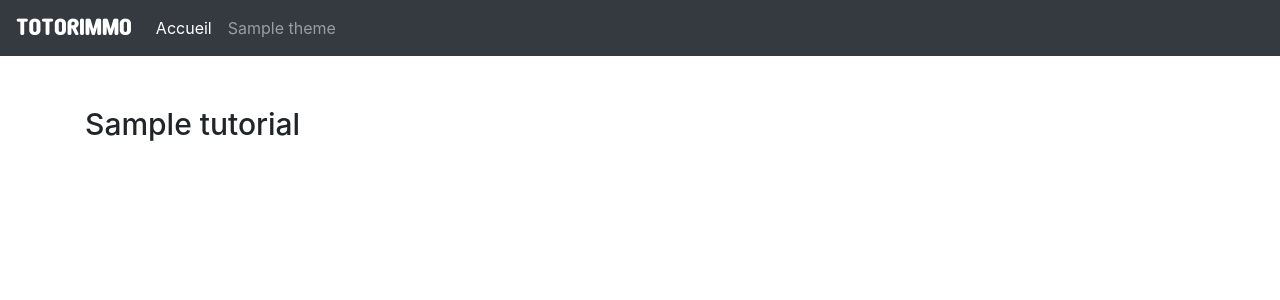
After one commit to thomas-v/blog, a Django app: template visual/templates/visual/detail.html in a window 1280 px wide. The commit adds this page. Shown: the top 300 px of the page. Run offline with Django 3.2, Linux system fonts and the light colour scheme; the template is opened without the code that fills it: most values are stand-ins (such as "Sample title", 1, 10 or a date in 2020); some libraries are stand-ins or nearby versions.

Commit message:
ebauche du detail du tutoriel

```diff
--- a/visual/static/visual/style.css
+++ b/visual/static/visual/style.css
@@ -10,7 +10,7 @@
     font-family: "Brand", serif;
 }
 
-#intro,#list{
+#intro,#list,#detail{
     margin-top:50px;
 }
 #intro-title,#list-title{
--- /dev/null
+++ b/visual/templates/visual/detail.html
@@ -0,0 +1,9 @@
+{% extends 'visual/base.html' %}
+
+{% block content %}
+    <div class="row" id="detail">
+        <div class="col">
+            <h2 id="intro-title">{{tutorial.name}}</h2>
+        </div>
+    </div>
+{% endblock %}
--- a/visual/templates/visual/list.html
+++ b/visual/templates/visual/list.html
@@ -7,7 +7,7 @@
                 <ul class="list-group">
                     {% for tutorial in tutorials %}
                         <li class="list-group-item">
-                            <span id="list-tutorial-title">{{tutorial.name}}</span>
+                            <span id="list-tutorial-title"><a href="{% url 'detail-tutoriel' tutorial.id %}">{{tutorial.name}}</a></span>
                             {% if tutorial.date|date:"Y-m-d" > week_ago|date:"Y-m-d" %}
                                 <span class="badge badge-primary">New</span>
                             {% endif %}
--- a/visual/urls.py
+++ b/visual/urls.py
@@ -5,4 +5,5 @@ from . import views
 urlpatterns = [
     path('', views.index, name='index'),
     path('tutoriels/<int:id>/', views.listTutorials, name='tutoriels'),
+     path('detail/<int:id>/', views.detailTutorial, name='detail-tutoriel'),
 ]
```
Also changed, not shown: visual/views.py (+9 -0 lines).
